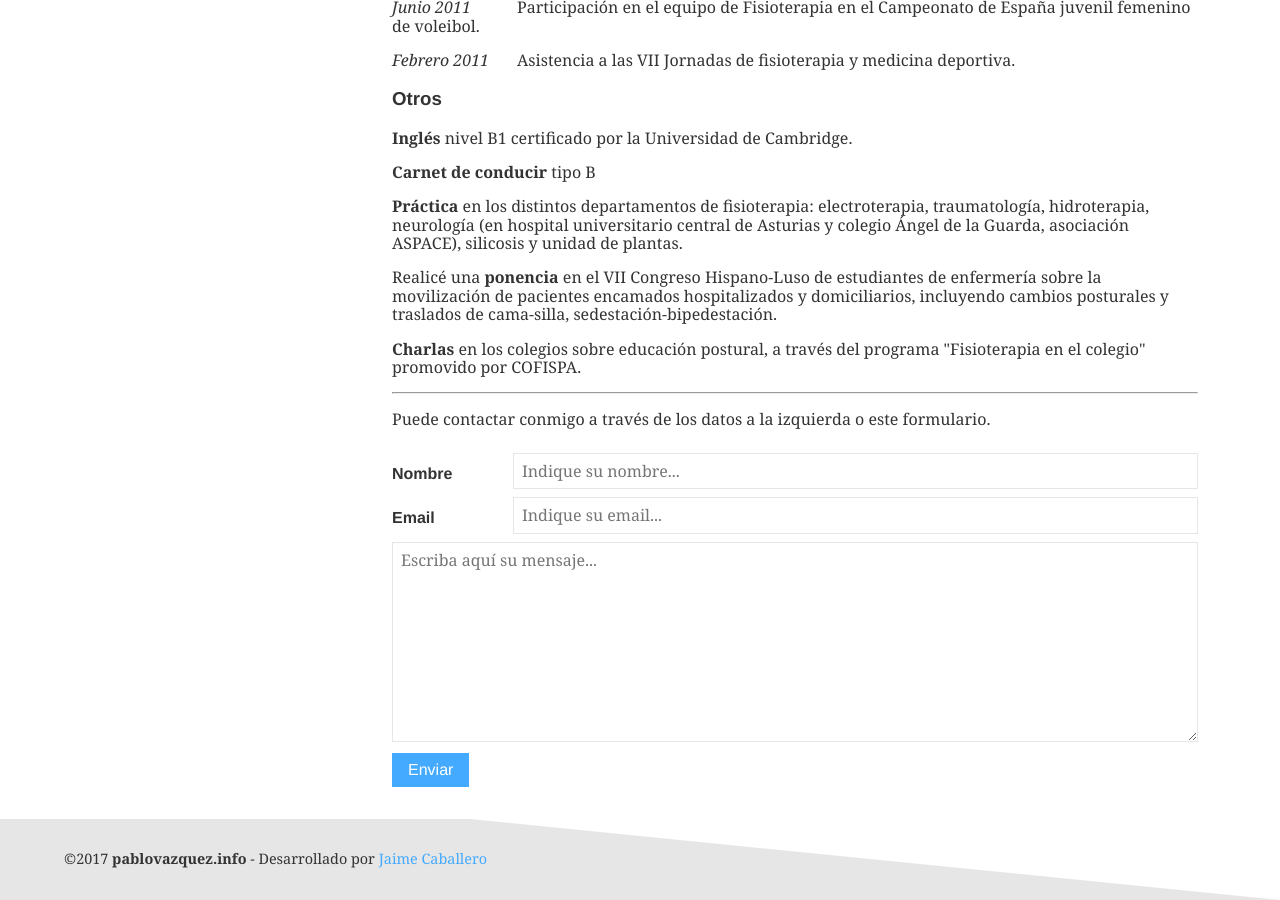
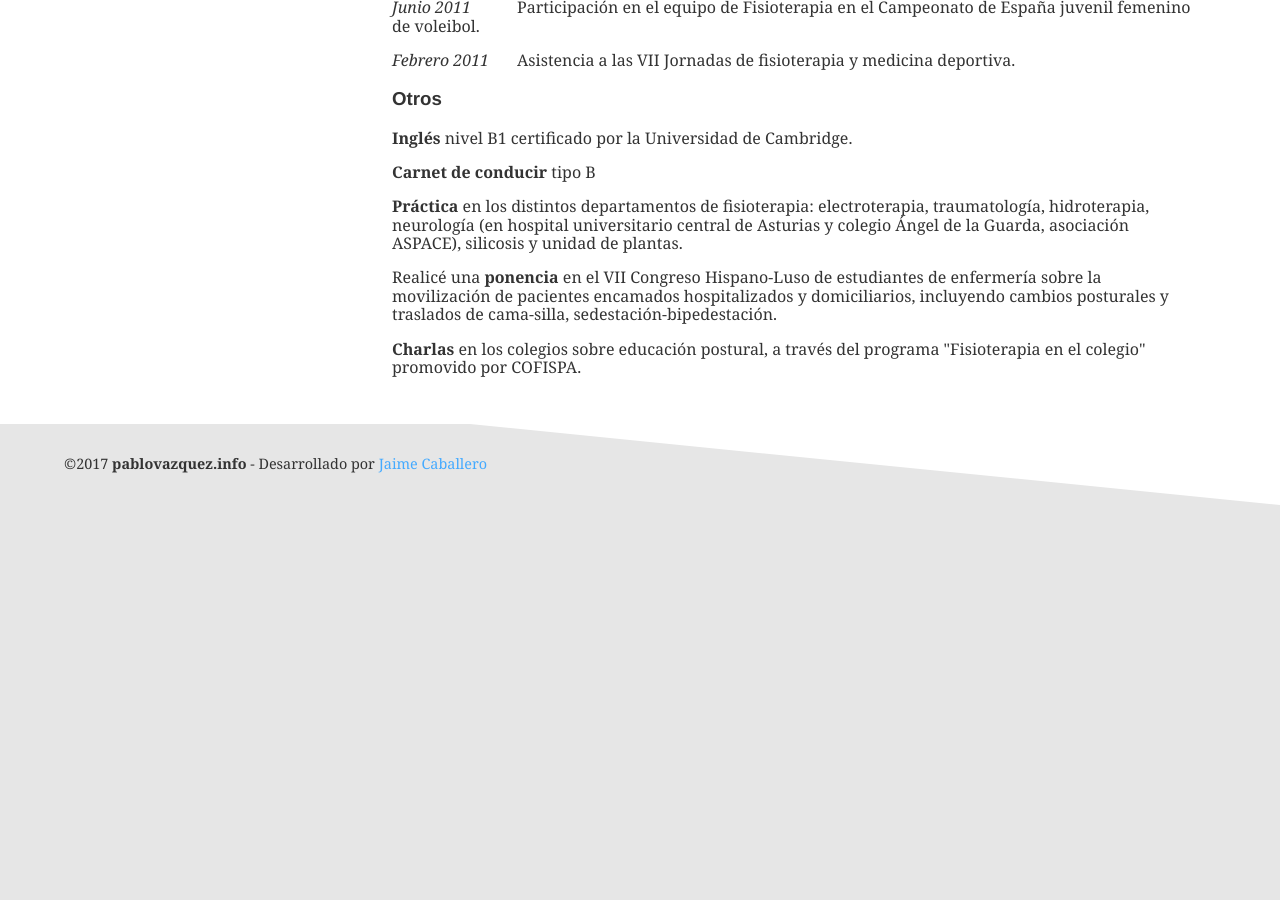
Before and after one commit to elfloren/pablovazquez.info, a Jekyll site: the page built from index.html, in a window 1280 px wide and 900 px high, scrolled down 995 px. Built offline with Jekyll 4.4.1, drawn with Linux system fonts in a browser that asks for light colours; after the commit the page ends 1500 px from its top, so only the background shows below that.

Commit message:
Remove form

```diff
--- a/index.html
+++ b/index.html
@@ -40,20 +40,3 @@ layout: default
   <li>Realicé una <strong>ponencia</strong> en el VII Congreso Hispano-Luso de estudiantes de enfermería sobre la movilización de pacientes encamados hospitalizados y domiciliarios, incluyendo cambios posturales y traslados de cama-silla, sedestación-bipedestación.</li>
   <li><strong>Charlas</strong> en los colegios sobre educación postural, a través del programa "Fisioterapia en el colegio" promovido por COFISPA.</li>
 </ul>
-
-<hr class="notprint"/>
-<p class="notprint">Puede contactar conmigo a través de los datos a la izquierda o este formulario.</p>
-<form name="contacto" method="post">
-  <label>
-    <span class="etiqueta">Nombre</span>
-    <input name="nombre" type="text" placeholder="Indique su nombre..." required/>
-  </label>
-  <label>
-    <span class="etiqueta">Email</span>
-    <input name="email" type="email" placeholder="Indique su email..." required/>
-  </label>
-  <label>
-    <textarea name="mensaje" placeholder="Escriba aquí su mensaje..." required></textarea>
-  </label>
-    <input type="submit" value="Enviar"/>
-</form>
```
